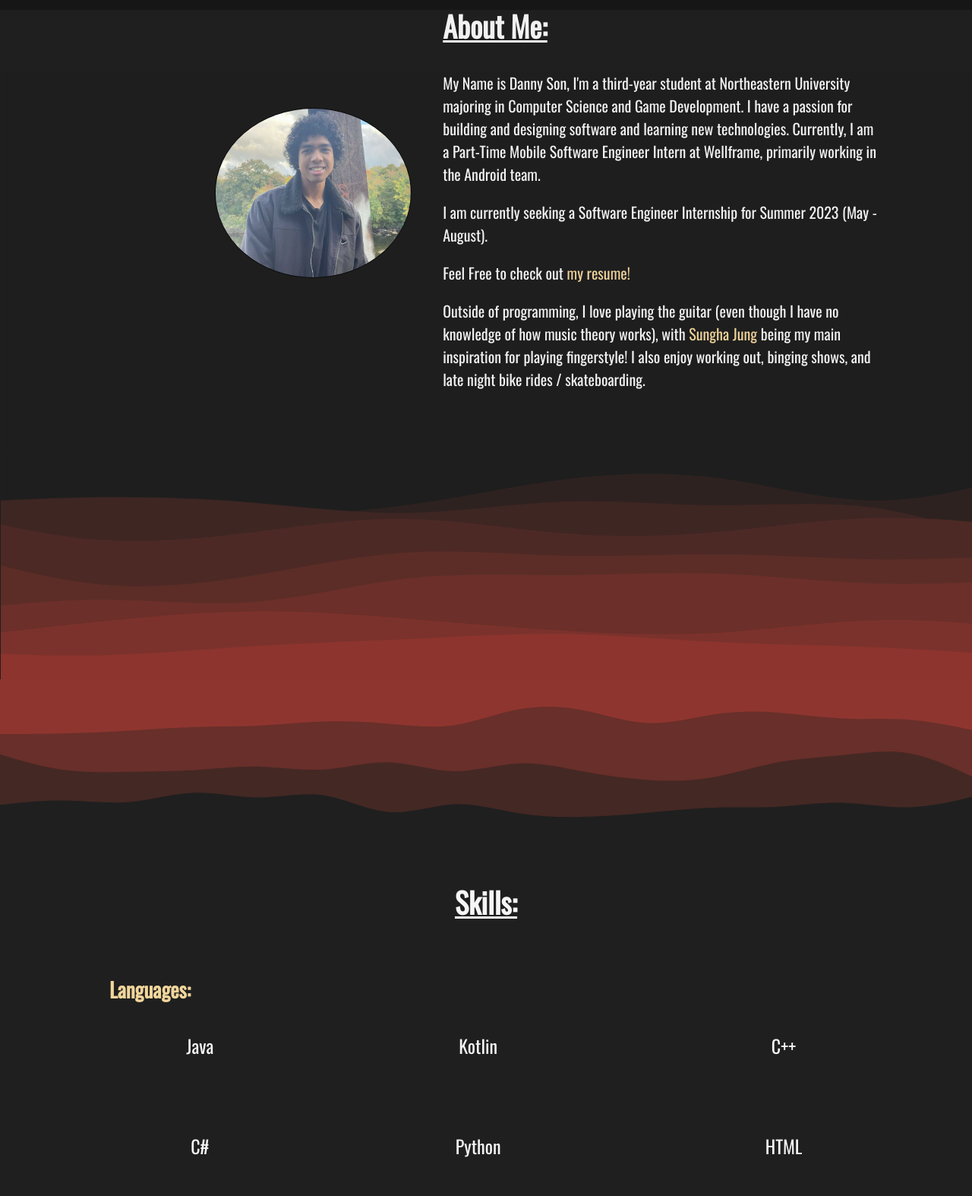
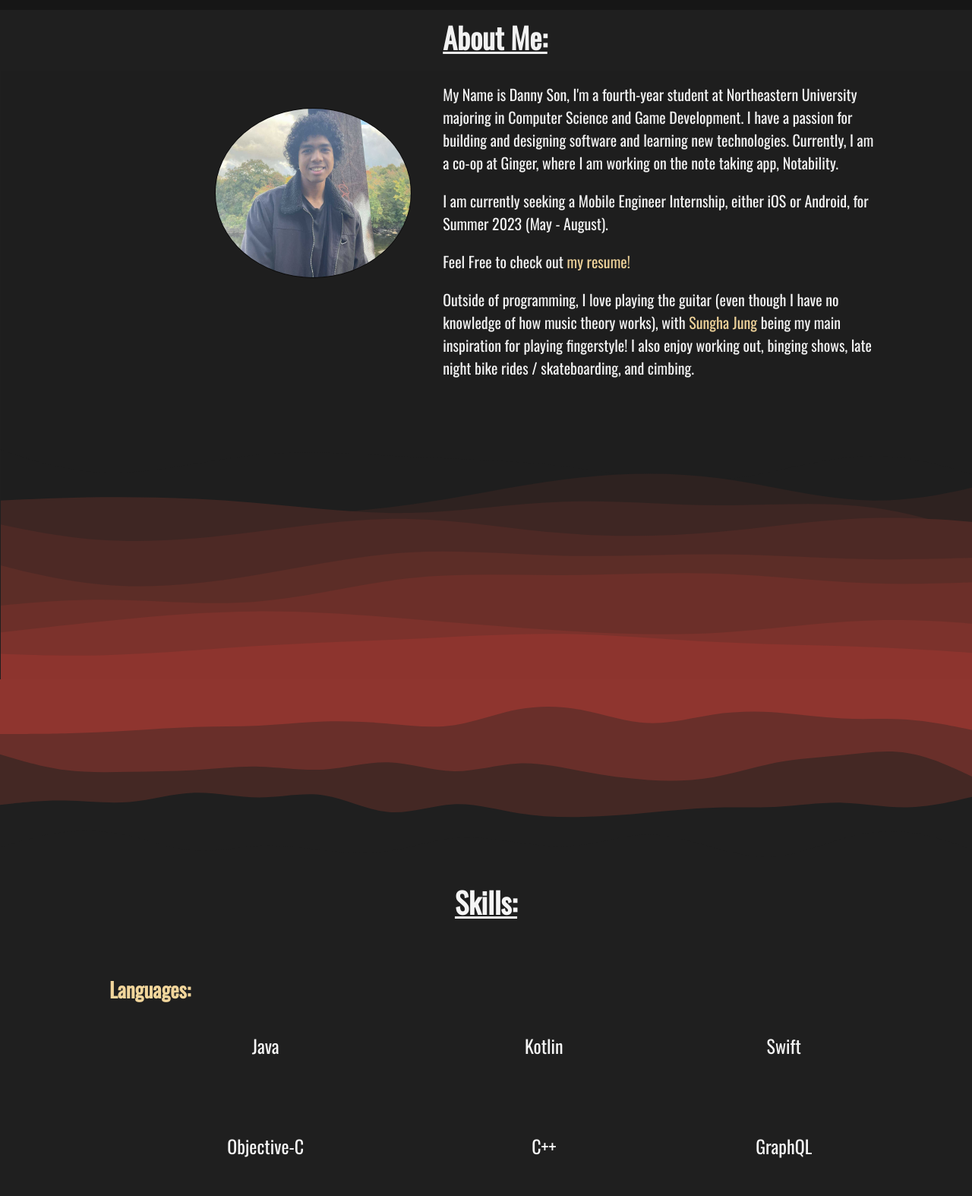
Before and after one commit to danny-son/Personal-Portfolio, a plain HTML site: page index.html in a window 1280 px wide. Shown: the part 66-1640 px from the top of the page at 76% size. Drawn offline with nearby package versions, Linux system fonts and the light colour scheme; files whose address does not match are found by name.

Commit message:
reworded and testing deployment

```diff
--- a/index.html
+++ b/index.html
@@ -51,7 +51,7 @@
             </a>
           </li>
           <li>
-            <a class="icon-link" href="https://github.com/dannyson900">
+            <a class="icon-link" href="https://github.com/danny-son">
               <i class="fab fa-github" id="github-img"></i>
             </a>
           </li>
@@ -72,12 +72,12 @@
       <div class="about-me-text">
         <h1><u>About Me:</u></h1>
         <p>
-          My Name is Danny Son, I'm a third-year student at Northeastern University majoring in Computer
+          My Name is Danny Son, I'm a fourth-year student at Northeastern University majoring in Computer
           Science and Game Development. I have a passion for building and designing software and learning new
           technologies.
-          Currently, I am a Part-Time Mobile Software Engineer Intern at Wellframe, primarily working in the Android team.
+          Currently, I am a co-op at Ginger, where I am working on the note taking app, Notability.
         </p>
-        <p> I am currently seeking a Software Engineer Internship for Summer 2023 (May - August).</p>
+        <p> I am currently seeking a Mobile Engineer Internship, either iOS or Android, for Summer 2023 (May - August).</p>
         <p>
           Feel Free to check out <a href="docs/resumeSpring2022.pdf" id="resume">my resume!</a>
         </p>
@@ -85,7 +85,7 @@
           Outside of programming, I love playing the guitar (even though I have no knowledge of how music theory works),
           with <a href="https://www.youtube.com/watch?v=G_wC6-pIIpo" id="sungha-jung">Sungha Jung</a> being my main
           inspiration for playing fingerstyle! I also enjoy working out, binging shows,
-          and late night bike rides / skateboarding.
+          late night bike rides / skateboarding, and cimbing.
         </p>
       </div>
     </section>
@@ -105,7 +105,18 @@
             <p class="language-element">Kotlin</p>
           </td>
           <td>
+            <p class="language-element">Swift</p>
+          </td>
+        </tr>
+        <tr>
+          <td>
+            <p class="language-element">Objective-C</p>
+          </td>
+          <td>
             <p class="language-element">C++</p>
+          </td>
+          <td>
+            <p class="language-element">GraphQL</p>
           </td>
         </tr>
         <tr>
--- a/styles/skills.css
+++ b/styles/skills.css
@@ -1,7 +1,7 @@
 /* Styling for the Skills Section */
 .skills {
   margin-top: 0;
-  height: 160vh;
+  height: 215vh;
 }
 
 .skills-box {
```
